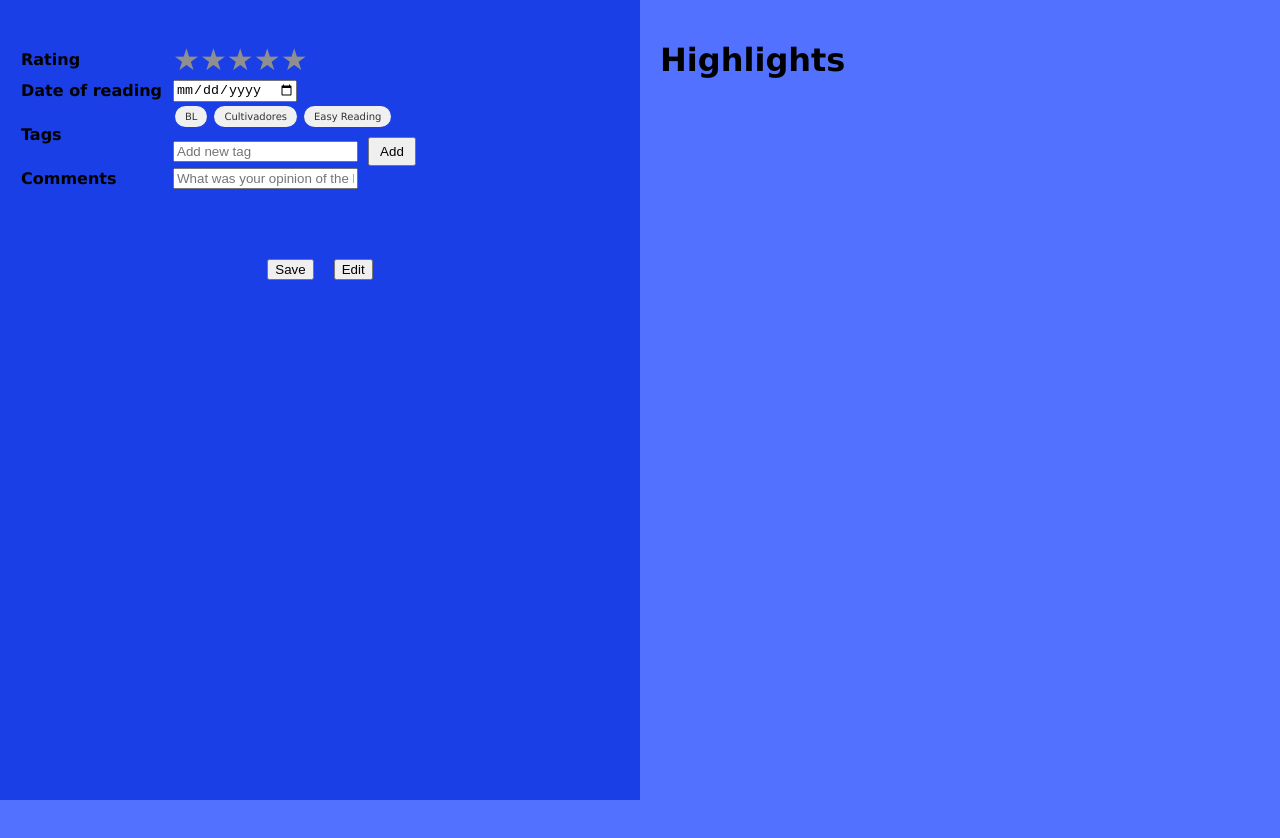
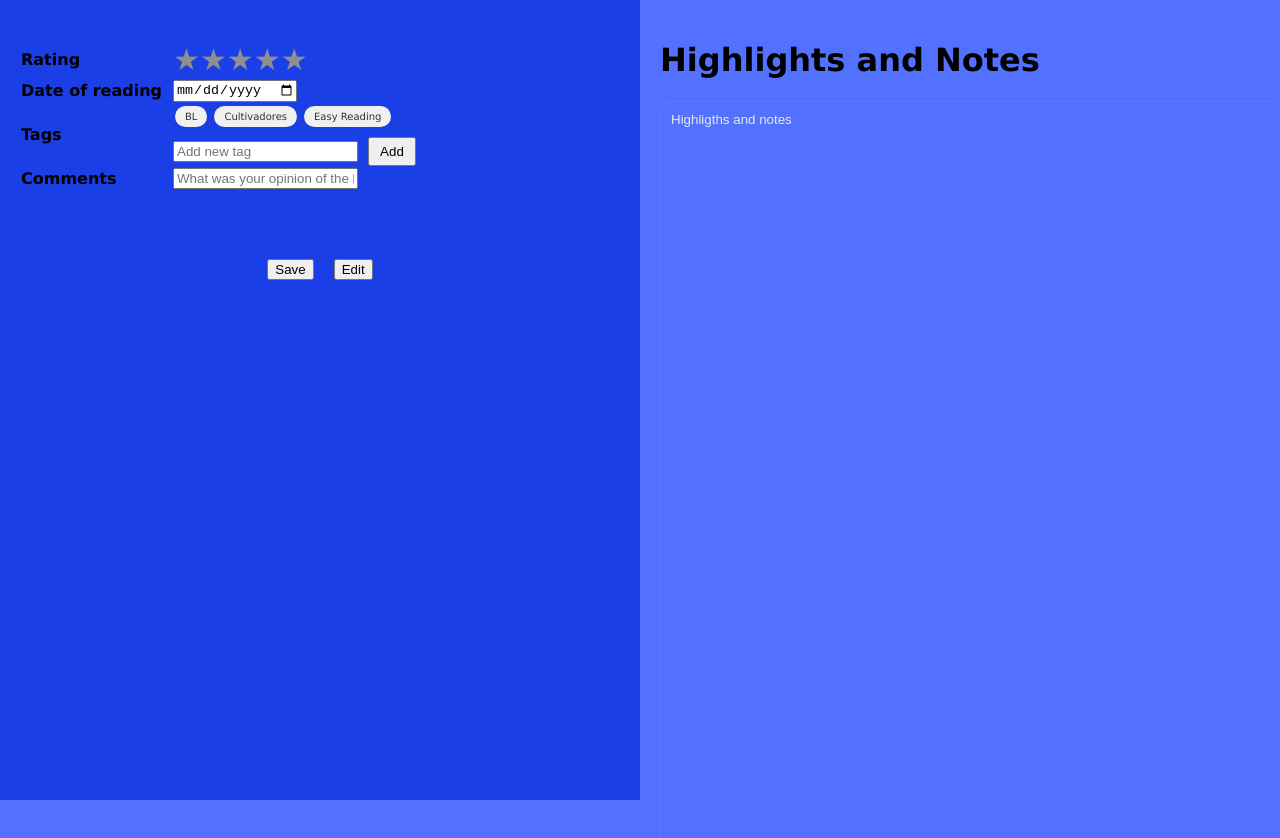
Before and after one commit to tatigalle23/BookTracker, a website: page Views/highlights.html in a window 1280 px wide. Before the commit the page ends 800 px from the top, so only its background shows below. Drawn offline with Linux system fonts and the light colour scheme.

Commit message:
notes fixing

```diff
--- a/Views/highligh-styles.css
+++ b/Views/highligh-styles.css
@@ -10,13 +10,6 @@ body {
     flex: 1;
     background-color: #1a3fe6;
     padding: 20px;
-}
-
-#section2 {
-    flex: 1;
-    background-color: #5271FF;
-    padding: 20px;
-
 }
 
 #descriptionTable {
@@ -46,7 +39,7 @@ body {
     font-weight: bold;
 }
 
-.-star-display{
+.-star-display {
     color: #f2be3e;
 }
 
@@ -177,3 +170,47 @@ body {
 #savedInfoContainer td:first-child {
     font-weight: bold;
 }
+
+#section2 {
+    flex: 1;
+    background-color: #5271FF;
+    padding: 20px;
+
+}
+.input-notes{
+    position: relative;
+    overflow: hidden;
+}
+#notes {
+    background-color:#5271FF ;
+    border: 0.2px solid #5e7bfe;
+    position: relative;
+    width: 100%;
+    height: 100%;
+    border-radius: 10px;
+    padding: 10px;
+
+}
+
+#notes[type="text"]{
+    top:0;
+    left:0;
+    color:white;
+    text-align: left;
+}
+#notes:hover {
+    background-color: #4663e3d8;
+}
+
+#notes:focus {
+    background-color: #4663e3d8;
+    text-align: left;
+}
+
+#notes::placeholder {
+    text-align: left;
+    position: absolute;
+    top: 10px;
+    left: 10px;
+    color: rgb(231, 231, 231);
+}
--- a/Views/highlights.html
+++ b/Views/highlights.html
@@ -57,7 +57,10 @@
     </div>
   </div>
   <div id="section2">
-    <h1>Highlights<span id="bookTitle"></span></h1>
+    <h1>Highlights and Notes</h1>
+
+      <input type="text" id="notes" placeholder="Highligths and notes">
+
   </div>
 
   <script src="highlights.js"></script>
--- a/Views/highlights.js
+++ b/Views/highlights.js
@@ -232,6 +232,10 @@ function showEditTable() {
     const savedInfoContainer = document.getElementById('savedInfoContainer');
     savedInfoContainer.style.display = 'none';
 }
+//**SECTION 2 */
+
+
+
 // Función principal para ejecutar cuando se carga la página
 function main() {
     const bookTitle = getBookTitleFromUrl();
```
